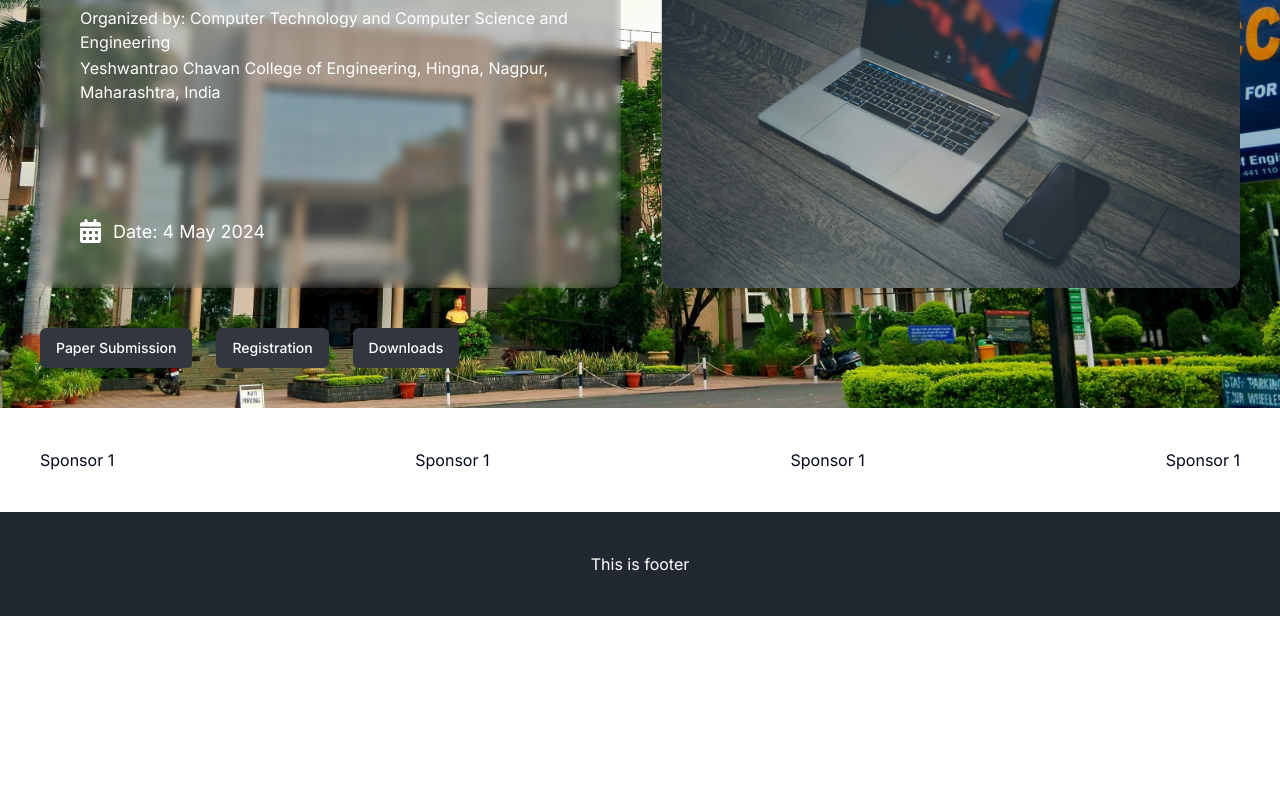
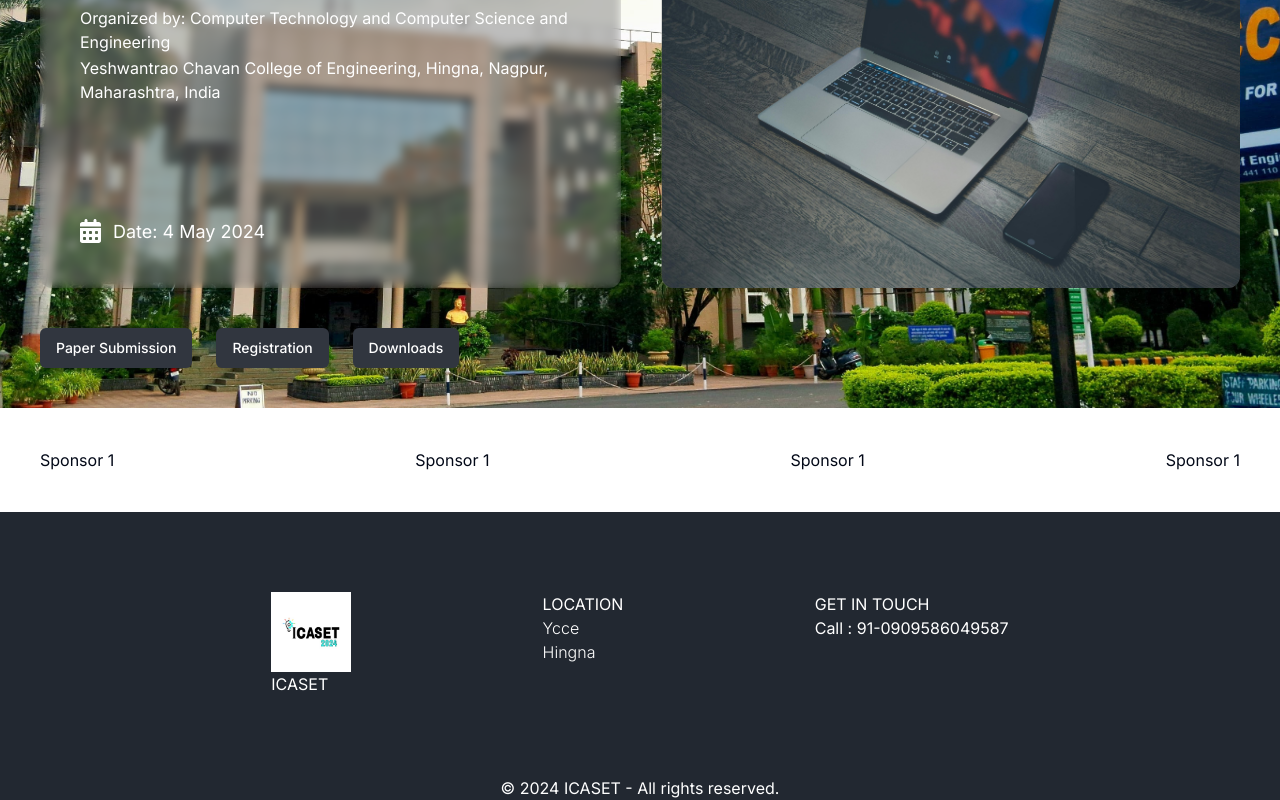
Before and after one commit to 28shriti/ICASET, a Next.js app: page / in a window 1280 px wide. Shown: the part 418-1218 px from the top of the page. Before the commit the page ends 1034 px from the top, so only its background shows below. Built offline with nearby package versions, Linux system fonts and the light colour scheme.

Commit message:
footer Changes

```diff
--- a/src/app/components/Footer.jsx
+++ b/src/app/components/Footer.jsx
@@ -1,9 +1,35 @@
 import React from "react";
+import Image from "next/image";
+import logo from "@/app/icaset_logo.jpg"
 
 export default function Footer() {
     return (
-        <footer className="w-full p-10 bg-[#222831] flex justify-center items-center text-white">
-            <h1>This is footer</h1>
+        <footer className="w-full bg-[#222831]  text-white">
+
+            <div className=" flex p-20 justify-evenly ">
+
+            <div><Image src={logo} className="h-20 w-auto" />
+            ICASET
+
+            </div>
+            <div >
+                LOCATION
+                <ul className=" font-light">
+                    <li>Ycce</li>
+                    <li>Hingna</li>
+                </ul>
+            </div>
+
+            <div>GET IN TOUCH
+                <ul>
+                    <li>Call : 91-0909586049587</li>
+                </ul>
+            </div>
+
+            </div>
+
+           <center><div>© 2024 ICASET - All rights reserved.</div></center>
+
         </footer>
     );
 }
```
Also changed, not shown: public/images/icaset_logo.jpg (added).
